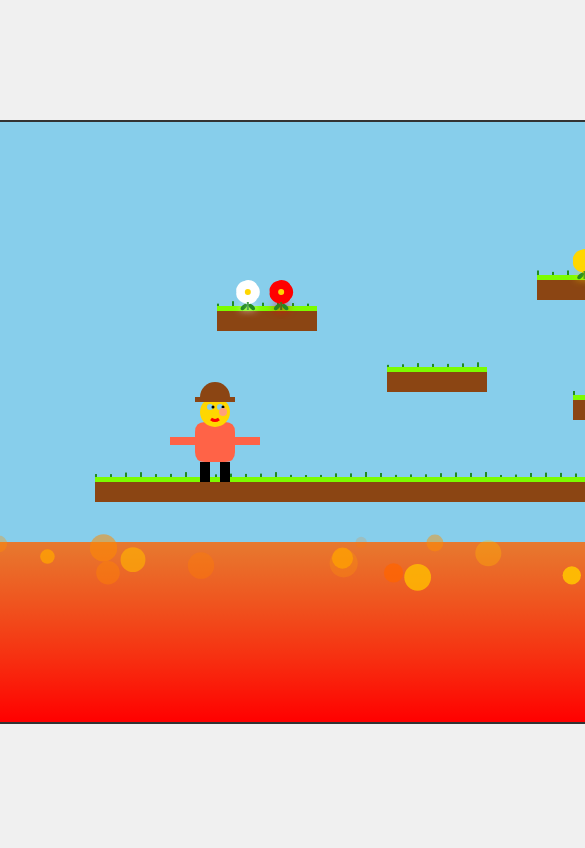
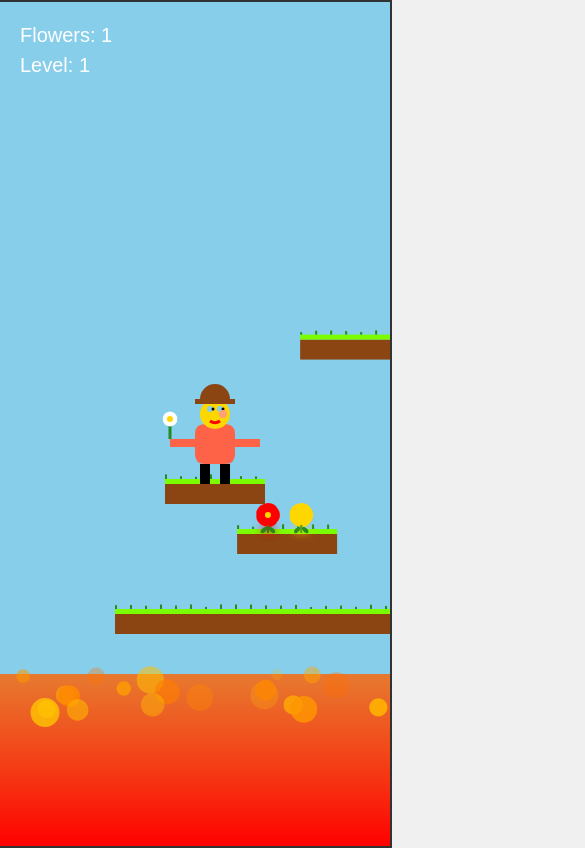
Before and after one commit to ljacobsson/flowerman, a plain HTML site: page docs/index.html in a window 390 px wide. Shown: the whole page, 585 px wide, since content can reach past the window. Drawn offline with Linux system fonts and the light colour scheme.

Commit message:
Refactor game canvas and level generation logic; implement responsive canvas resizing and enhance platform generation to ensure consistent star distribution across levels.

```diff
--- a/docs/js/game.js
+++ b/docs/js/game.js
@@ -6,8 +6,12 @@ export class Game {
     constructor(canvas) {
         this.canvas = canvas;
         this.ctx = canvas.getContext('2d');
-        this.width = canvas.width;
-        this.height = canvas.height;
+
+        // Set initial canvas size
+        this.resizeCanvas();
+
+        // Handle window resize
+        window.addEventListener('resize', () => this.resizeCanvas());
 
         this.inputHandler = new InputHandler();
         this.player = new Player(this);
@@ -32,30 +36,35 @@ export class Game {
         this.generateInitialLevel();
     }
 
+    resizeCanvas() {
+        // Set canvas size to window size
+        this.canvas.width = window.innerWidth;
+        this.canvas.height = window.innerHeight;
+
+        // Update game properties
+        this.width = this.canvas.width;
+        this.height = this.canvas.height;
+
+        // Adjust player position if needed
+        if (this.player) {
+            this.player.x = Math.min(this.player.x, this.width - this.player.width);
+            this.player.y = Math.min(this.player.y, this.height - this.player.height);
+        }
+    }
+
     generateInitialLevel() {
-        const levelData = this.levelGenerator.generateLevel();
+        const levelData = this.levelGenerator.generateLevel(this.level);
         this.platforms = levelData.platforms;
         this.stars = levelData.stars;
 
         // Reset player's collected flowers
         this.player.collectedFlowers = [];
 
-        // Find the first platform to place the player on
-        const startingPlatform = this.platforms.find(p => p.x <= 100 && p.x + p.width >= 100);
-        if (startingPlatform) {
-            // Position player on top of the platform
-            this.player.x = 100;
-            this.player.y = startingPlatform.y - this.player.height;
-        } else {
-            // Fallback position if no suitable platform is found
-            this.player.x = 100;
-            this.player.y = this.height - 150;
-        }
-
-        // Reset player state
-        this.player.velocityX = 0;
+        // Position player on the starting platform
+        const startPlatform = this.platforms[0]; // First platform is always the starting platform
+        this.player.x = startPlatform.x + startPlatform.width/2 - this.player.width/2;
+        this.player.y = startPlatform.y - this.player.height;
         this.player.velocityY = 0;
-        this.player.isJumping = false;
     }
 
     update() {
--- a/docs/js/levelGenerator.js
+++ b/docs/js/levelGenerator.js
@@ -7,57 +7,71 @@ export class LevelGenerator {
         this.platformHeight = 20;
         this.minGap = 50;
         this.maxGap = 150;
-        this.minHeight = 50;
-        this.maxHeight = 200;
-        this.maxJumpHeight = 200;
+        this.minHeight = 100;
+        this.maxHeight = 300;
     }
 
-    generateLevel() {
+    generateLevel(level) {
         const platforms = [];
         const stars = [];
-        let currentX = 0;
+        let currentX = 50;
         let currentY = this.game.height - 100;
 
-        // Create ground platform
+        // Always create a starting platform
+        const startPlatform = {
+            x: 50,
+            y: this.game.height - 150,
+            width: this.platformWidth,
+            height: this.platformHeight
+        };
+        platforms.push(startPlatform);
+
+        // Add a flower to the starting platform
+        stars.push(new Star(
+            startPlatform.x + startPlatform.width/2 - 10,
+            startPlatform.y - 30
+        ));
+
+        // Only create ground platform in early levels
+        if (level <= 2) {
             platforms.push({
                 x: 0,
                 y: this.game.height - 20,
                 width: this.game.width * 2,
                 height: this.platformHeight
             });
+        }
 
         // Generate platforms with guaranteed path
-        const levelLength = this.game.width * 2;
-        const platformCount = Math.floor(levelLength / (this.platformWidth + this.minGap));
+        const numPlatforms = Math.floor(this.game.width / 100) + level * 3;
 
         // Create a main path with alternating platforms
-        for (let i = 0; i < platformCount; i++) {
-            // Calculate next platform position
-            const gap = this.getRandomInt(this.minGap, this.maxGap);
-            const heightChange = this.getRandomInt(-this.maxJumpHeight/2, this.maxJumpHeight/2);
+        for (let i = 0; i < numPlatforms; i++) {
+            const gap = this.minGap + Math.random() * (this.maxGap - this.minGap);
+            const height = this.minHeight + Math.random() * (this.maxHeight - this.minHeight);
 
-            // Ensure the next platform is reachable
-            const nextY = Math.max(
+            currentX += gap;
+            currentY = Math.max(
                 this.game.height - this.maxHeight,
                 Math.min(
-                    this.game.height - 100,
-                    currentY + heightChange
+                    this.game.height - this.minHeight,
+                    currentY + (Math.random() > 0.5 ? height : -height)
                 )
             );
 
             // Create platform
             const platform = {
-                x: currentX + gap,
-                y: nextY,
+                x: currentX,
+                y: currentY,
                 width: this.platformWidth,
                 height: this.platformHeight
             };
             platforms.push(platform);
 
-            // Add stars on every other platform
-            if (i % 2 === 0) {
+            // Add stars on every third platform to spread them out
+            if (i % 3 === 0 && stars.length < 10) {
                 const starCount = this.getRandomInt(1, 2);
-                for (let j = 0; j < starCount; j++) {
+                for (let j = 0; j < starCount && stars.length < 10; j++) {
                     stars.push(new Star(
                         platform.x + (platform.width / (starCount + 1)) * (j + 1) - 10,
                         platform.y - 30
@@ -65,11 +79,8 @@ export class LevelGenerator {
                 }
             }
 
-            currentX += gap + this.platformWidth;
-            currentY = nextY;
-
-            // Occasionally create a side platform for additional stars
-            if (Math.random() < 0.3 && i > 0 && i < platformCount - 1) {
+            // Add side platforms for additional stars, but less frequently
+            if (Math.random() < 0.3 && i > 0 && i < numPlatforms - 1 && stars.length < 10) {
                 const sidePlatform = {
                     x: platform.x + this.platformWidth + 50,
                     y: platform.y - this.getRandomInt(50, 100),
@@ -78,15 +89,17 @@ export class LevelGenerator {
                 };
                 platforms.push(sidePlatform);
 
-                // Add a star to the side platform
+                // Add a single star to side platforms
+                if (stars.length < 10) {
                     stars.push(new Star(
                         sidePlatform.x + sidePlatform.width/2 - 10,
                         sidePlatform.y - 30
                     ));
                 }
             }
+        }
 
-        // Add final platform with special star
+        // Add final platform with special stars
         const finalPlatform = {
             x: currentX + 50,
             y: currentY - 50,
@@ -95,13 +108,43 @@ export class LevelGenerator {
         };
         platforms.push(finalPlatform);
 
-        // Add special final star
+        // Add final stars if we haven't reached 10 yet
+        const remainingStars = 10 - stars.length;
+        if (remainingStars > 0) {
+            const finalStarCount = Math.min(remainingStars, 3);
+            for (let i = 0; i < finalStarCount; i++) {
                 stars.push(new Star(
-            finalPlatform.x + finalPlatform.width/2 - 10,
+                    finalPlatform.x + (finalPlatform.width / (finalStarCount + 1)) * (i + 1) - 10,
                     finalPlatform.y - 30
                 ));
+            }
+        }
+
+        // Ensure we have exactly 10 flowers, spread out on random platforms
+        while (stars.length < 10) {
+            // Choose a random platform that doesn't already have a star
+            let randomPlatform;
+            let attempts = 0;
+            do {
+                randomPlatform = platforms[this.getRandomInt(0, platforms.length - 1)];
+                attempts++;
+            } while (this.platformHasStar(randomPlatform, stars) && attempts < 10);
+
+            stars.push(new Star(
+                randomPlatform.x + randomPlatform.width/2 - 10,
+                randomPlatform.y - 30
+            ));
+        }
 
         return { platforms, stars };
+    }
+
+    platformHasStar(platform, stars) {
+        return stars.some(star =>
+            star.x >= platform.x &&
+            star.x <= platform.x + platform.width &&
+            Math.abs(star.y - (platform.y - 30)) < 10
+        );
     }
 
     getRandomInt(min, max) {
```
Also changed, not shown: index.html (+5 -6 lines). Lines whose indentation alone changed are shown as unchanged.
